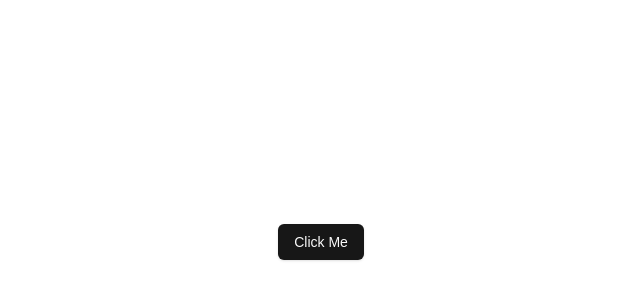
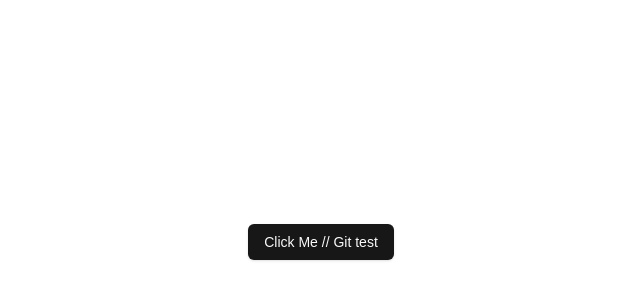
Before and after one commit to juanmarcosstudio/documents-project, a Next.js app: page / in a window 1280 px wide. Shown: the part 158-458 px from the top of the page, without its empty margins (319-959 px from the left). Built offline with nearby package versions, Linux system fonts and the light colour scheme.

Commit message:
Git test 3

```diff
--- a/src/app/page.tsx
+++ b/src/app/page.tsx
@@ -4,7 +4,7 @@ const Home = () => {
   return (
     <div className="flex min-h-screen items-center justify-center">
       <Button>
-        Click Me
+        Click Me // Git test
       </Button>
     </div>
    );
```
